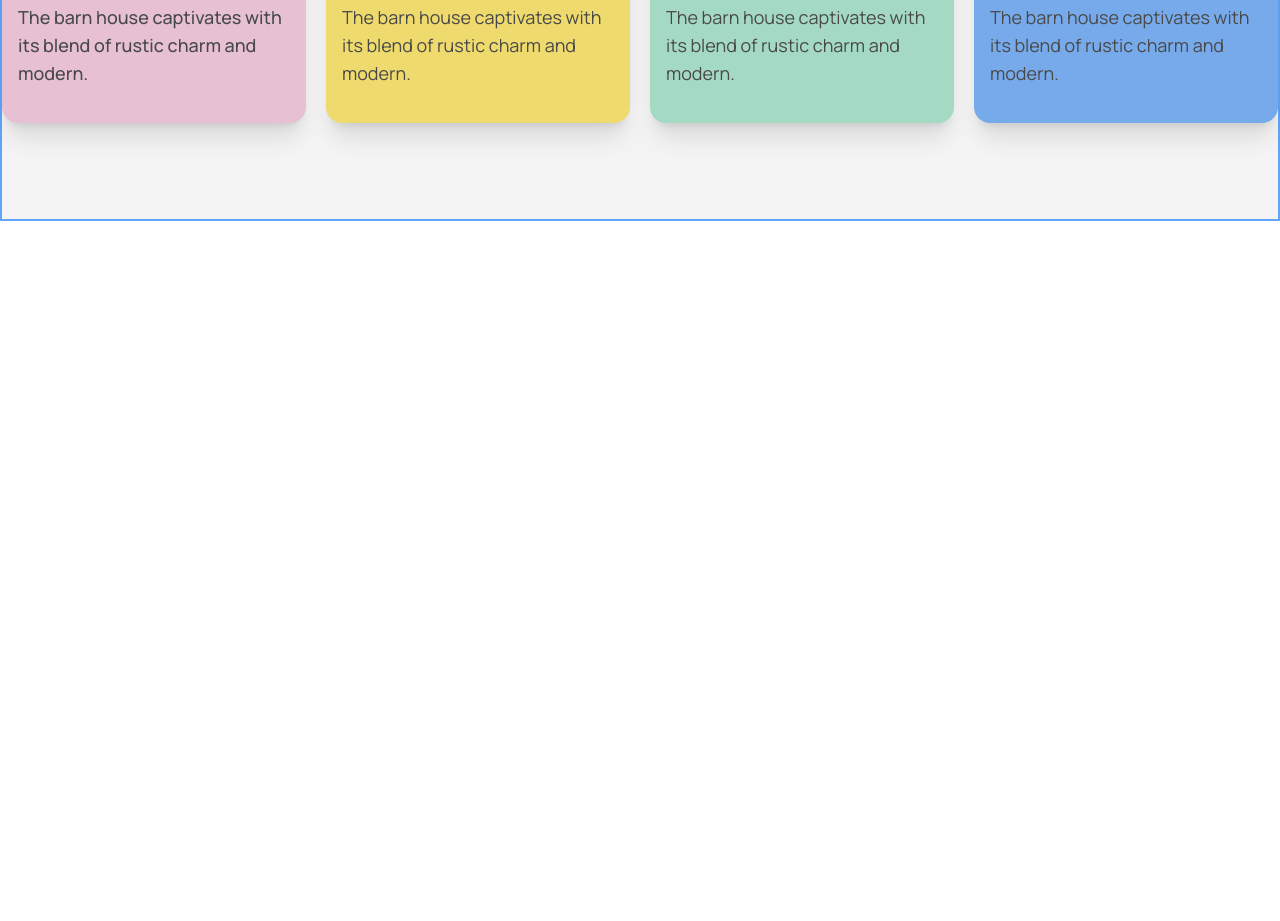
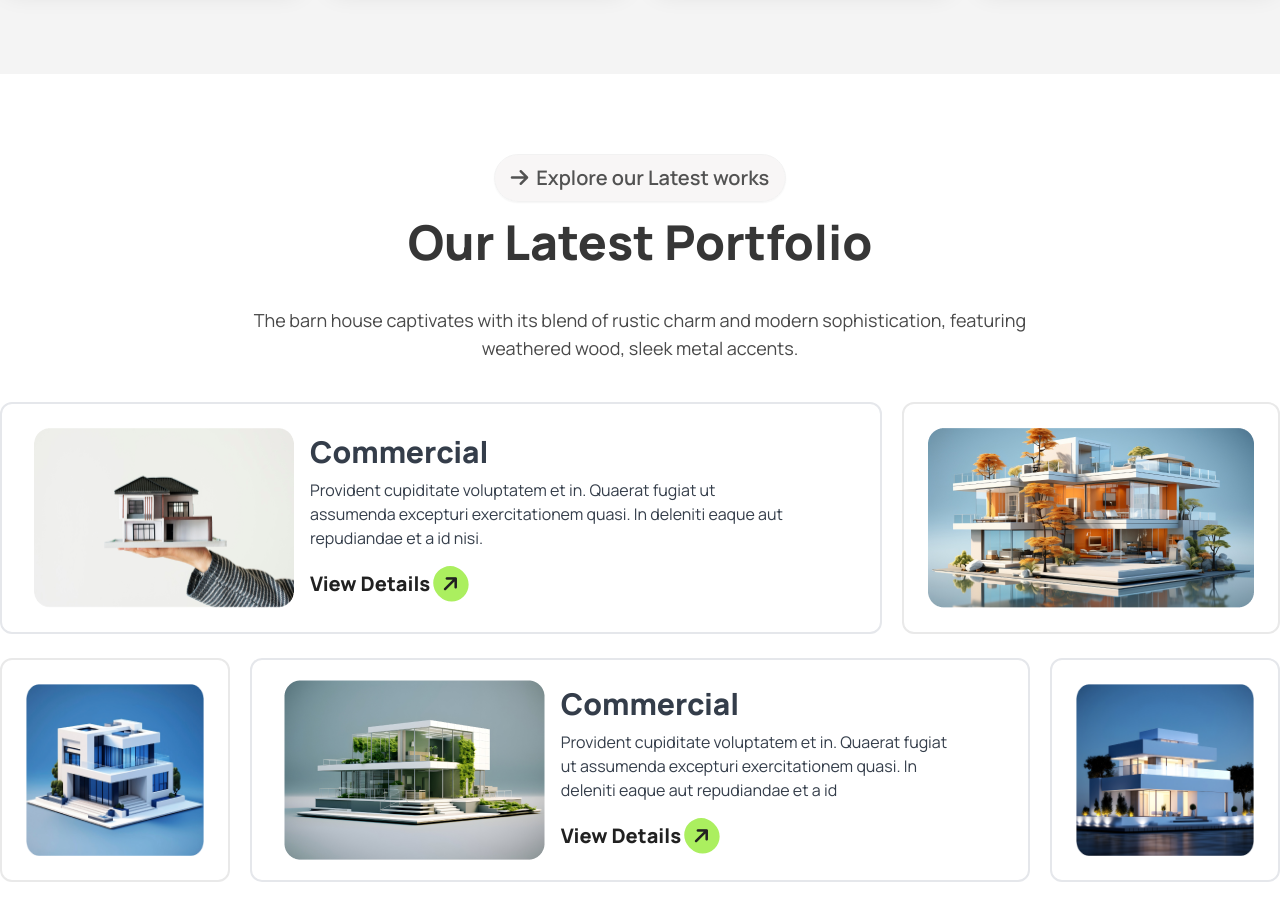
Before and after one commit to farhana988/assi3, a plain HTML site: page index.html in a window 1280 px wide. Shown: the part 2281-3202 px from the top of the page. Before the commit the page ends 2710 px from the top, so only its background shows below. Drawn offline with nearby package versions, Linux system fonts and the light colour scheme.

Commit message:
our latest portfolio section

```diff
--- a/index.html
+++ b/index.html
@@ -187,19 +187,19 @@
 
     <main>
       <!-- about us section-->
-       <section class="relative border-2 border-blue-400 bg-[#F4F4F4] my-52 py-24">
+       <section class="relative bg-[#F4F4F4] my-20 py-24">
         <!-- vector image -->
-        <div class=" border-2 border-blue-400 hidden lg:flex lg:absolute lg:left-16 lg:top-12">
+        <div class="  hidden lg:flex lg:absolute lg:left-16 lg:top-12">
           <img src="assets/Vector.png" alt="">
         </div>
         <!-- main container from daisyui -->
-        <div class="container mx-auto border-2 border-blue-400">
+        <div class="container mx-auto ">
           <div class="hero">
-            <div class="border-2 border-red-400 gap-5 hero-content flex-col-reverse lg:flex-row-reverse">
+            <div class=" gap-5 hero-content flex-col-reverse lg:flex-row-reverse">
               <img
                 src="assets/Rectangle.png"
-                class="max-w-sm lg:max-w-xl md:max-w-screen-2xl rounded-lg shadow-2xl" />
-              <div class="border-2 border-blue-400 text-center lg:text-left">
+                class="max-w-sm lg:max-w-xl md:max-w-screen-2xl rounded-lg " />
+              <div class=" text-center lg:text-left">
 
 
 
@@ -220,7 +220,7 @@
                 <!-- 2 container -->
                 <div class="flex flex-col lg:flex-col md:flex-row gap-10 ">
                   <!-- Commercial-->
-                    <div class="border-2 border-blue-400 py-6 px-3 flex gap-5 rounded-3xl
+                    <div class="0 py-6 px-3 flex gap-5 rounded-3xl
                      bg-[#FFFFFF] text-left">
                         <img class="w-32 p-3" src="assets/commercial.png" alt="">
                         <div class="space-y-2">
@@ -234,7 +234,7 @@
                         </div>
                     </div>
                   <!-- Residential -->
-                    <div class="border-2 border-red-500  py-6 px-3  flex gap-5 rounded-3xl
+                    <div class=" py-6 px-3  flex gap-5 rounded-3xl
                      bg-[#FFFFFF] text-left">
                         <img class=" w-32 p-3" src="assets/residential.png" alt="">
                         <div class="space-y-2">
@@ -254,8 +254,8 @@
         </div>
 
 
-         <!-- work process card -->
-         <section class="pt-32 container mx-auto">
+         <!-- work process card section -->
+         <section class=" px-7 lg:px-0 pt-32 container mx-auto">
 
             <!-- text  -->
             <div class="text-center mb-4 space-y-4">
@@ -269,7 +269,7 @@
               <h1 class="text-3xl lg:text-5xl font-extrabold opacity-90 text-[#212121]">
                 Our Works Process
               </h1>
-              <p class="py-6 text-ptag text-lg px-52">
+              <p class="py-6 text-ptag text-lg px-0 lg:px-52">
                 The barn house captivates with its blend of rustic charm and modern sophistication,
                   featuring weathered wood, sleek metal accents
               </p>
@@ -278,7 +278,7 @@
             </div>
 
             <!-- main card content -->
-            <div class="grid grid-cols-4 gap-5">
+            <div class="grid grid-cols-1 lg:grid-cols-4 gap-5">
                 <!-- card-1 -->
                 <div class="bg-[#E7C1D3] flex flex-col items-start card card-compact py-5  shadow-xl">
                   <figure>
@@ -363,16 +363,109 @@
 
        <!-- our latest portfolio section -->
 
+      <section class="mb-32 container mx-auto px-7 lg:px-0 ">
+       <!-- text part -->
+          <div class="text-center mb-4 space-y-4">
+              <button class="text-ptag opacity-95 btn bg-[#e9e4e45d] text-xl font-semibold rounded-3xl ">
+                <i class="fa-solid fa-arrow-right text-ptag"
+                ></i>
+
+                Explore our Latest works
+
+              </button>
+              <h1 class="text-3xl lg:text-5xl font-black opacity-90 text-[#212121]">
+                Our Latest Portfolio
+              </h1>
+              <p class="py-6 text-ptag text-lg px-0 lg:px-52">
+                The barn house captivates with its blend of rustic charm and modern sophistication,
+                featuring weathered wood, sleek metal accents.
+              </p>
+
+
+          </div>
+
+          <!-- container part -->
+          <div class="   space-y-6  ">
+
+
+            <div class="flex flex-col lg:flex-row gap-5">
+                     <!-- 1 -->
+                      <div class="border-2 col-span-3 px-4 rounded-xl hero">
+                        <div class="hero-content flex-col lg:flex-row">
+                          <img
+                            src="assets/img1.png"
+                            class="w-full lg:max-w-fit rounded-lg pt-3 lg:pt-0 " />
+                          <div>
+                            <h1 class="text-3xl font-extrabold opacity-90">Commercial</h1>
+                            <p class="py-2 lg:mr-16 opacity-90">
+                              Provident cupiditate voluptatem et in. Quaerat fugiat ut assumenda excepturi exercitationem
+                              quasi. In deleniti eaque aut repudiandae et a id nisi.
+                            </p>
+                            <button class=" mt-2
+                              text-htag text-xl font-extrabold rounded-full">
+                              View Details
+                              <i class="fa-solid fa-arrow-right -rotate-45 bg-primary rounded-full py-2 px-2"
+                              ></i>
+                            </button>
+                          </div>
+                        </div>
+                      </div>
+                      <!-- 2 -->
+                      <div>
+                        <img class="lg:max-w-2xl p-6 border-2 border-[#E9E9E9] rounded-xl" src="assets/img2.png" alt="">
+                      </div>
+            </div>
+
+            <div class="flex flex-col lg:flex-row gap-5">
+                      <!--3  -->
+                    <div>
+                      <img class="w-full  lg:w-96 lg:h-full p-6 border-2 border-[#E9E9E9] rounded-xl"
+                        src="assets/img3.png" alt="">
+                    </div>
+                    <!-- 4 -->
+                    <div class="border-2 rounded-xl hero px-4 ">
+                      <div class="hero-content flex-col lg:flex-row">
+                        <img
+                          src="assets/img4.png"
+                          class="w-full lg:max-w-fit rounded-lg pt-3 lg:pt-0 " />
+                        <div>
+                          <h1 class="text-3xl font-extrabold opacity-90">Commercial</h1>
+                          <p class="py-2 lg:mr-9 opacity-90">
+                            Provident cupiditate voluptatem et in. Quaerat fugiat ut assumenda excepturi exercitationem
+                            quasi. In deleniti eaque aut repudiandae et a id
+                          </p>
+                          <button class=" mt-2
+                            text-htag text-xl font-extrabold rounded-full">
+                            View Details
+                            <i class="fa-solid fa-arrow-right -rotate-45 bg-primary rounded-full py-2 px-2"
+                            ></i>
+                          </button>
+                        </div>
+                      </div>
+                    </div>
+                    <!-- 5 -->
+                    <div>
+                      <img class="w-full lg:w-96 lg:h-56 p-6 border-2 rounded-xl" src="assets/img5.png" alt="">
+                    </div>
+            </div>
+
+
+
+
+
+
+
+          </div>
+
+      </section>
+
 
 
 
 
     </main>
 
-    <footer>
-
-
-
+    <footer class="mt-96">
 
 
 
```
